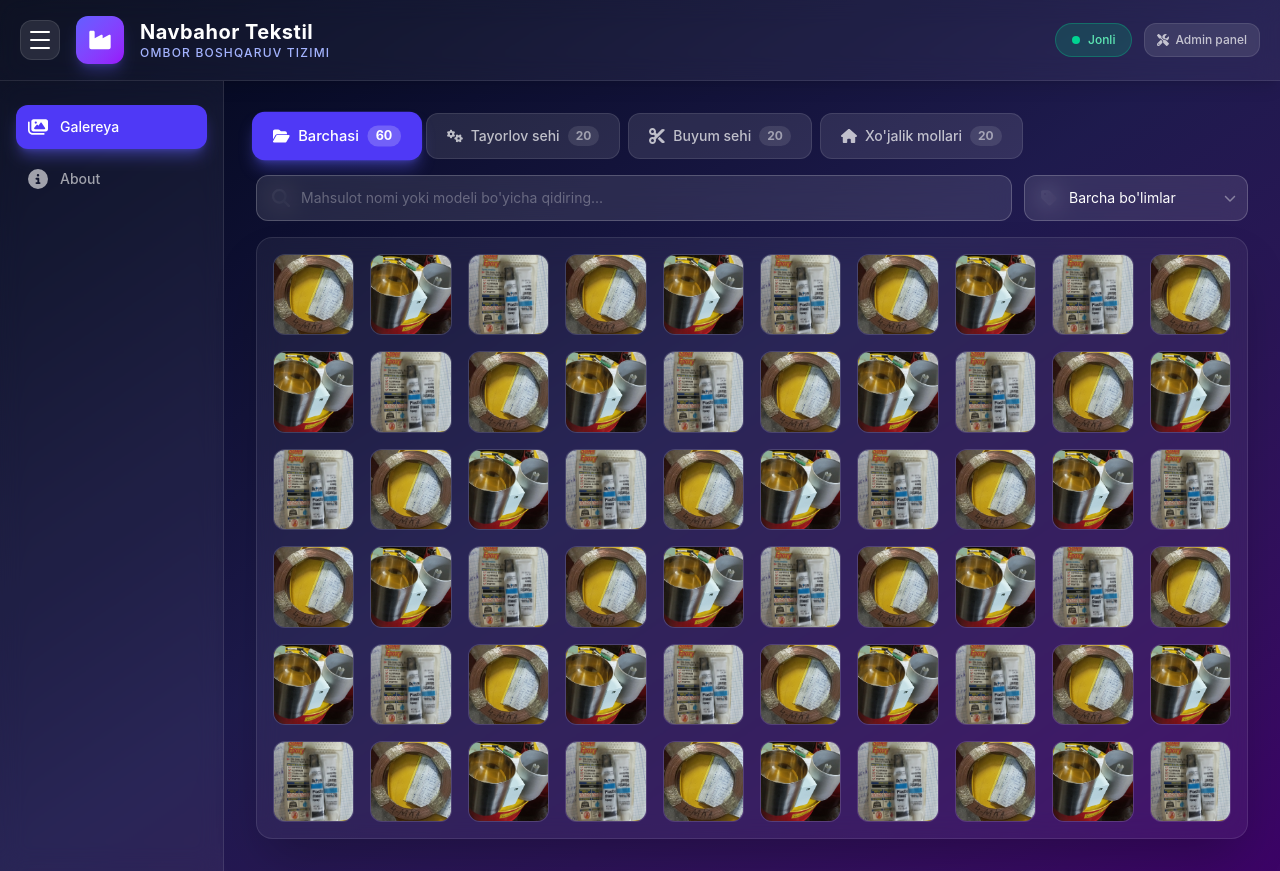
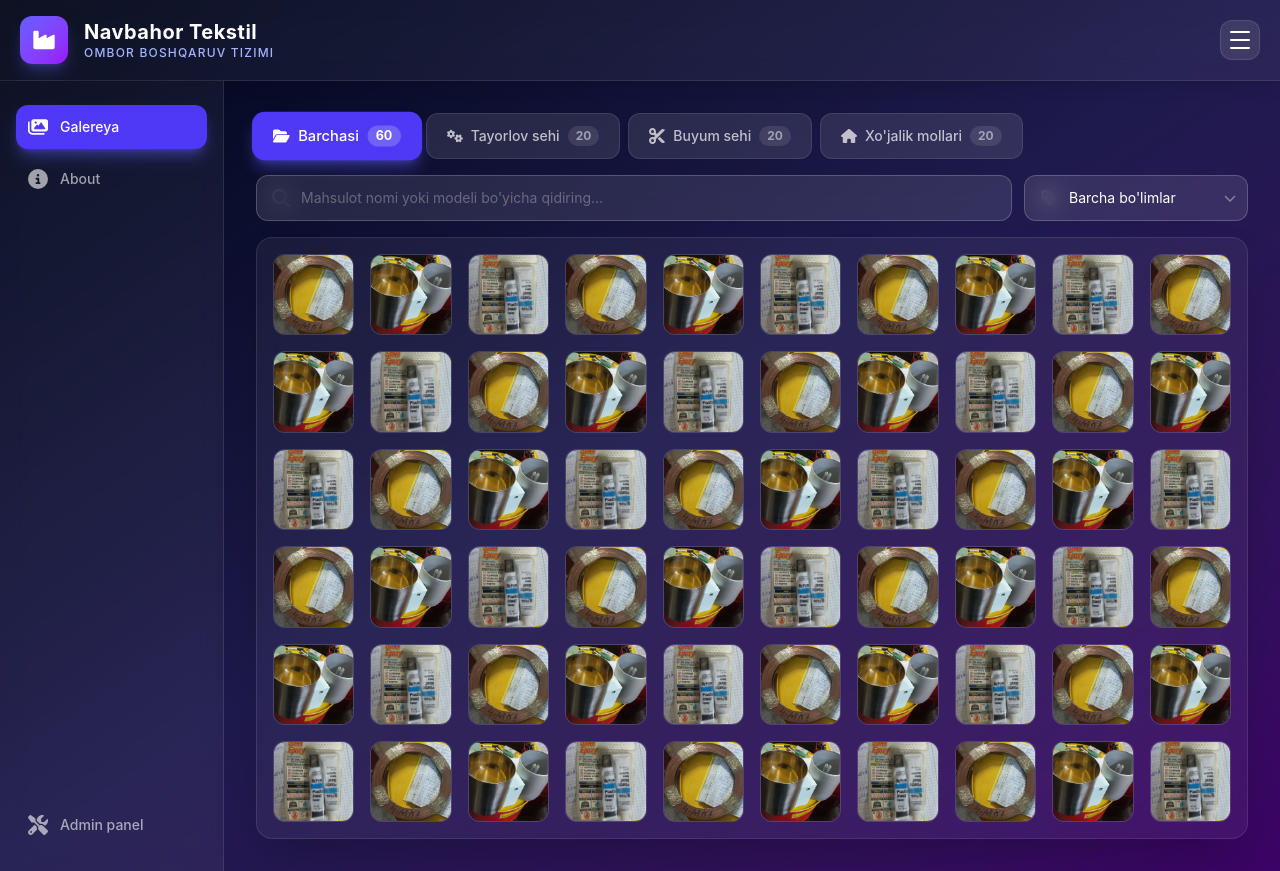
Before and after one commit to webdunyosi/navbahor-tekstil, a React (Vite) app: page / in a window 1280 px wide. Both pictures are taken after a click on the button "Menyuni ochish/yopish". Built offline with nearby package versions, Linux system fonts and the light colour scheme.

Commit message:
changed admin panel button position

```diff
--- a/src/App.tsx
+++ b/src/App.tsx
@@ -92,7 +92,6 @@ const App = () => {
       <Header
         currentUser={currentUser}
         onLogout={handleLogout}
-        onToggleAdminView={handleAdminIconClick}
         onMenuToggle={() => setSidebarOpen((prev) => !prev)}
       />
 
@@ -102,6 +101,7 @@ const App = () => {
           onPageChange={setSidebarPage}
           isOpen={sidebarOpen}
           onClose={() => setSidebarOpen(false)}
+          onToggleAdminView={handleAdminIconClick}
         />
 
         <main className="flex-1 px-4 sm:px-6 lg:px-8 py-8 space-y-6 min-w-0">
--- a/src/components/Header.tsx
+++ b/src/components/Header.tsx
@@ -1,18 +1,30 @@
-import { FaIndustry, FaScrewdriverWrench, FaRightFromBracket } from 'react-icons/fa6';
-import type { User } from '../types';
+import { FaIndustry, FaRightFromBracket } from "react-icons/fa6"
+import type { User } from "../types"
 
 interface HeaderProps {
-  currentUser?: User | null;
-  onLogout?: () => void;
-  onToggleAdminView?: () => void;
-  onMenuToggle?: () => void;
+  currentUser?: User | null
+  onLogout?: () => void
+  onMenuToggle?: () => void
 }
 
-const Header = ({ currentUser, onLogout, onToggleAdminView, onMenuToggle }: HeaderProps) => {
+const Header = ({ currentUser, onLogout, onMenuToggle }: HeaderProps) => {
   return (
     <header className="backdrop-blur-md bg-white/5 border-b border-white/10 shadow-lg">
       <div className="w-full mx-auto px-5">
-        <div className="flex items-center gap-4 py-4">
+        <div className="flex justify-between items-center gap-4 py-4">
+          <div className="flex items-center gap-4">
+            <div className="flex items-center justify-center w-12 h-12 rounded-xl bg-gradient-to-br from-indigo-500 to-purple-600 shadow-lg shadow-indigo-500/30 select-none">
+              <FaIndustry className="text-white text-2xl" />
+            </div>
+            <div>
+              <h1 className="text-xl font-bold text-white leading-tight tracking-wide">
+                Navbahor Tekstil
+              </h1>
+              <p className="text-xs text-indigo-300 font-medium tracking-widest uppercase">
+                Ombor boshqaruv tizimi
+              </p>
+            </div>
+          </div>
           {onMenuToggle && (
             <button
               onClick={onMenuToggle}
@@ -25,56 +37,10 @@ const Header = ({ currentUser, onLogout, onToggleAdminView, onMenuToggle }: Head
               <span className="block w-5 h-0.5 bg-white rounded-full"></span>
             </button>
           )}
-          <div className="flex items-center justify-center w-12 h-12 rounded-xl bg-gradient-to-br from-indigo-500 to-purple-600 shadow-lg shadow-indigo-500/30 select-none">
-            <FaIndustry className="text-white text-2xl" />
-          </div>
-          <div>
-            <h1 className="text-xl font-bold text-white leading-tight tracking-wide">
-              Navbahor Tekstil
-            </h1>
-            <p className="text-xs text-indigo-300 font-medium tracking-widest uppercase">
-              Ombor boshqaruv tizimi
-            </p>
-          </div>
-
-          <div className="ml-auto flex items-center gap-3">
-            <div className="hidden sm:flex items-center gap-2 px-4 py-2 rounded-full bg-emerald-500/20 border border-emerald-400/30">
-              <span className="w-2 h-2 rounded-full bg-emerald-400 animate-pulse"></span>
-              <span className="text-emerald-300 text-xs font-medium">Jonli</span>
-            </div>
-
-            {onToggleAdminView && (
-              <button
-                onClick={onToggleAdminView}
-                title="Admin panel"
-                className="flex items-center gap-1.5 px-3 py-2 rounded-xl border text-xs font-medium transition-all duration-200 bg-white/10 hover:bg-indigo-500/20 border-white/10 hover:border-indigo-400/30 text-white/70 hover:text-indigo-300"
-              >
-                <span><FaScrewdriverWrench /></span>
-                <span className="hidden sm:inline">Admin panel</span>
-              </button>
-            )}
-
-            {currentUser && (
-              <div className="flex items-center gap-2">
-                <div className="hidden sm:flex flex-col items-end">
-                  <span className="text-sm font-medium text-white leading-tight">{currentUser.name}</span>
-                  <span className="text-xs text-indigo-300 capitalize">{currentUser.role === 'admin' ? 'Admin' : 'Foydalanuvchi'}</span>
-                </div>
-                <button
-                  onClick={onLogout}
-                  title="Chiqish"
-                  className="flex items-center gap-1.5 px-3 py-2 rounded-xl bg-white/10 hover:bg-red-500/20 border border-white/10 hover:border-red-400/30 text-white/70 hover:text-red-300 text-xs font-medium transition-all duration-200"
-                >
-                  <FaRightFromBracket />
-                  <span className="hidden sm:inline">Chiqish</span>
-                </button>
-              </div>
-            )}
-          </div>
         </div>
       </div>
     </header>
-  );
-};
+  )
+}
 
-export default Header;
+export default Header
--- a/src/components/Sidebar.tsx
+++ b/src/components/Sidebar.tsx
@@ -1,4 +1,4 @@
-import { FaImages, FaCircleInfo, FaXmark } from 'react-icons/fa6';
+import { FaImages, FaCircleInfo, FaScrewdriverWrench, FaXmark } from 'react-icons/fa6';
 import type { IconType } from 'react-icons';
 
 type SidebarPage = 'gallery' | 'about';
@@ -8,6 +8,7 @@ interface SidebarProps {
   onPageChange: (page: SidebarPage) => void;
   isOpen: boolean;
   onClose: () => void;
+  onToggleAdminView?: () => void;
 }
 
 const NAV_ITEMS: { id: SidebarPage; icon: IconType; label: string }[] = [
@@ -15,7 +16,7 @@ const NAV_ITEMS: { id: SidebarPage; icon: IconType; label: string }[] = [
   { id: 'about',   icon: FaCircleInfo,  label: 'About'    },
 ];
 
-const Sidebar = ({ activePage, onPageChange, isOpen, onClose }: SidebarProps) => {
+const Sidebar = ({ activePage, onPageChange, isOpen, onClose, onToggleAdminView }: SidebarProps) => {
   return (
     <>
       {/* Mobile overlay backdrop */}
@@ -67,6 +68,17 @@ const Sidebar = ({ activePage, onPageChange, isOpen, onClose }: SidebarProps) =>
             </button>
           );
         })}
+
+        {onToggleAdminView && (
+          <button
+            onClick={() => { onToggleAdminView(); onClose(); }}
+            title="Admin panel"
+            className="flex items-center gap-3 px-3 py-3 rounded-xl font-medium text-sm transition-all duration-200 w-full text-left text-white/60 hover:bg-white/10 hover:text-white mt-auto"
+          >
+            <FaScrewdriverWrench className="text-xl shrink-0" />
+            <span>Admin panel</span>
+          </button>
+        )}
       </aside>
     </>
   );
```
